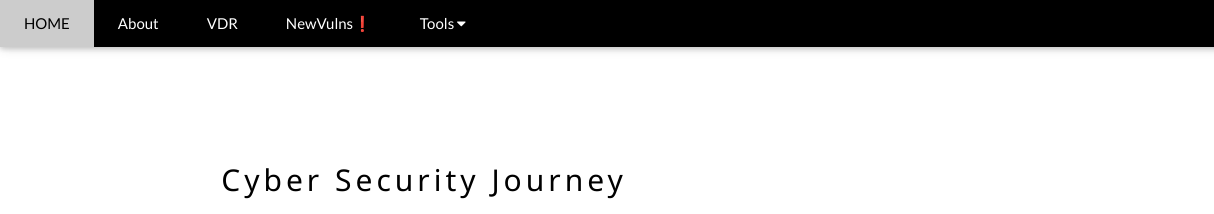
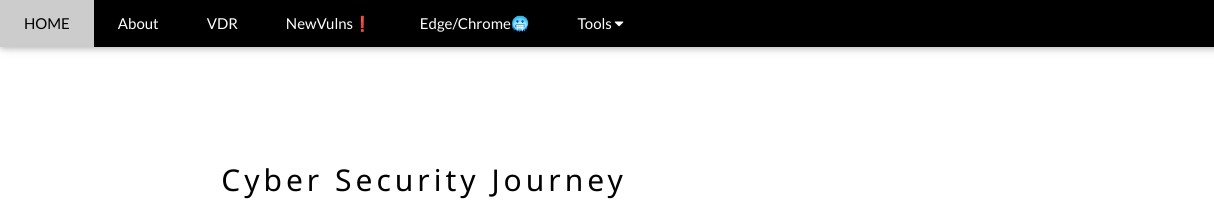
Before and after one commit to grant871/Mywebsite, a plain HTML site: page index.html in a window 1280 px wide. Shown: the top 214 px of the page, 0-1214 px from the left. Drawn offline with nearby package versions, Linux system fonts and the light colour scheme.

Commit message:
Update index.html

```diff
--- a/index.html
+++ b/index.html
@@ -42,6 +42,7 @@ tr:nth-child(even) {
     <a href="#about" class="w3-bar-item w3-button w3-padding-large w3-hide-small">About</a>
     <a href="#vdr" class="w3-bar-item w3-button w3-padding-large w3-hide-small">VDR</a>
     <a href="#vuln" class="w3-bar-item w3-button w3-padding-large w3-hide-small">NewVulns&#10071</a>
+    <a href="edge.html" class="w3-bar-item w3-button w3-padding-large w3-hide-small">Edge/Chrome&#129398</a>
     <div class="w3-dropdown-hover w3-hide-small">
       <button class="w3-padding-large w3-button" title="Tools">Tools <i class="fa fa-caret-down"></i></button>
       <div class="w3-dropdown-content w3-bar-block w3-card-4">
```
